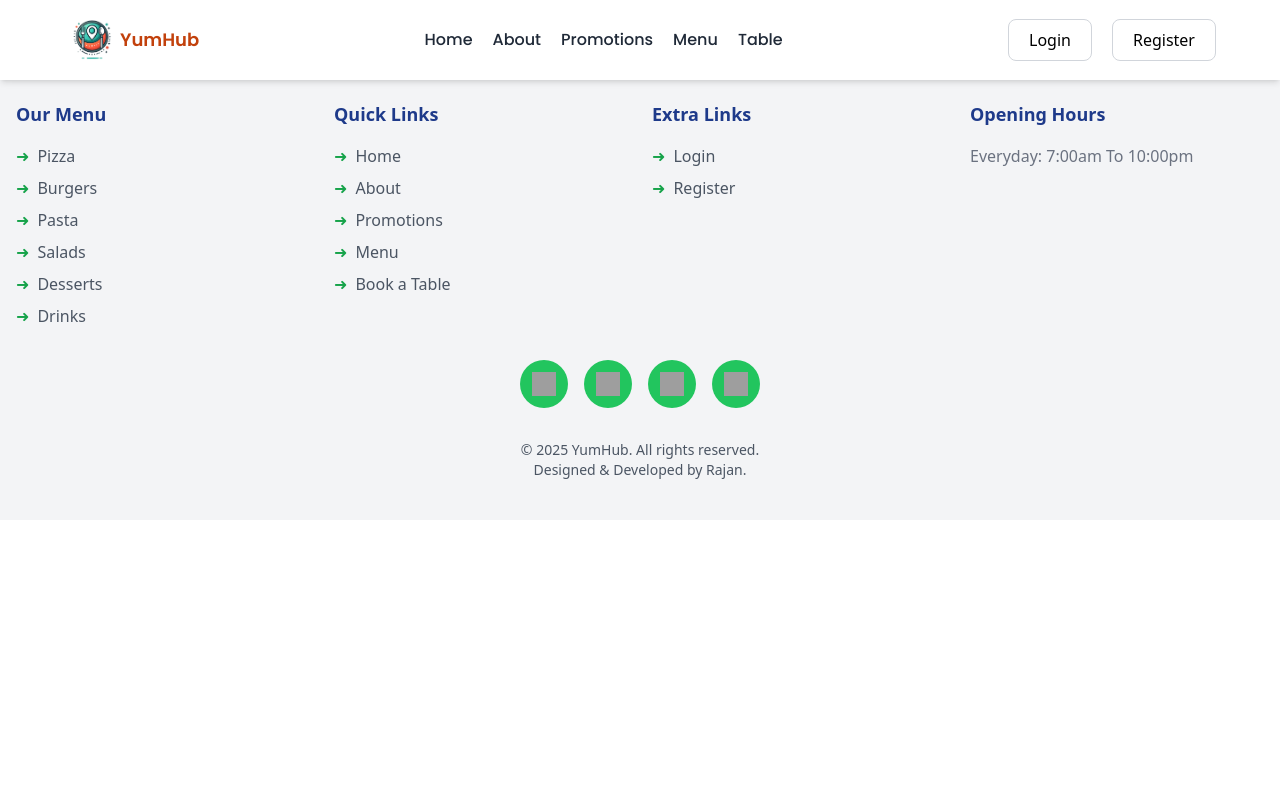
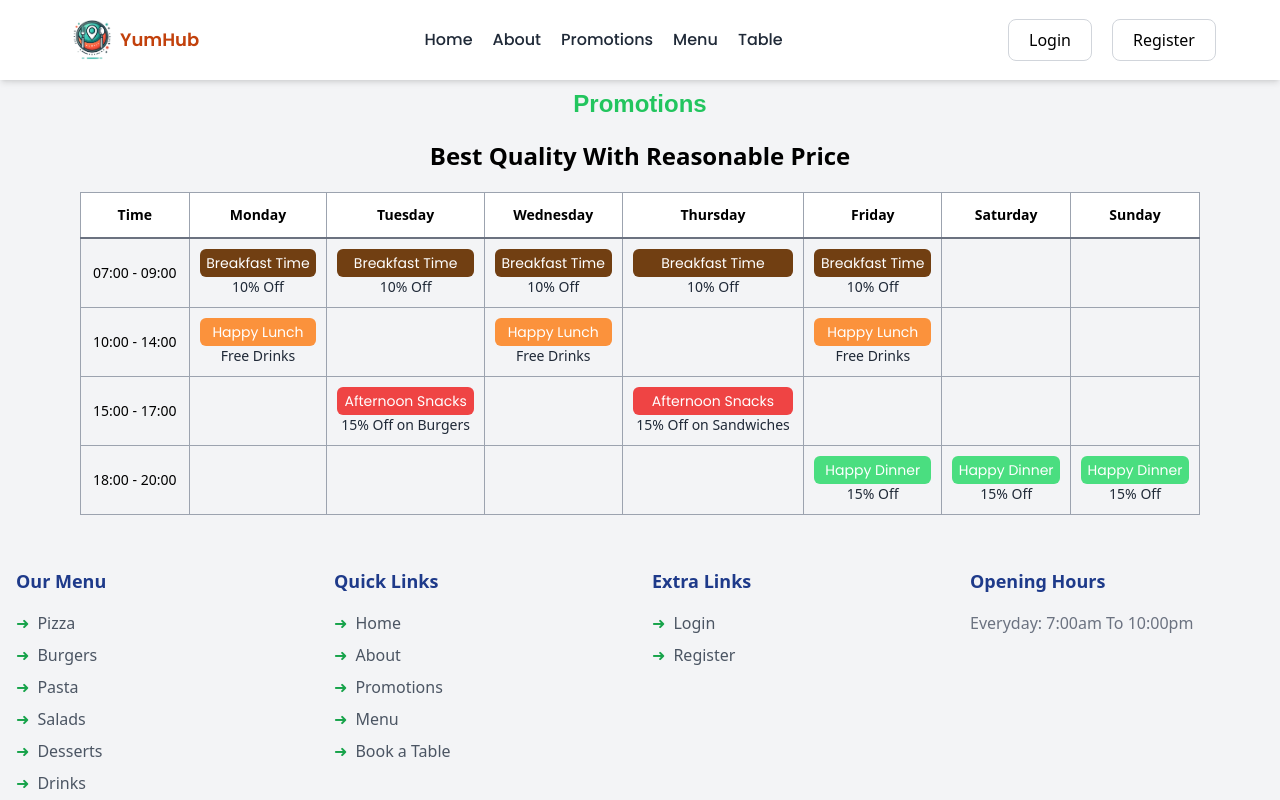
Before and after one commit to Rajan2784/FoodOrderingSystem, a React (Vite) app: page /promotions in a window 1280 px wide. Shown: the top 800 px of the page. Built offline with nearby package versions, Linux system fonts and the light colour scheme; grey boxes are pictures that could not be loaded; a web font is replaced by a local one.

Commit message:
Promotions table created

```diff
--- a/src/App.jsx
+++ b/src/App.jsx
@@ -4,11 +4,12 @@ import MenuPage from "./pages/MenuPage";
 import Header from "./components/Header/Header";
 import Footer from "./components/Footer/Footer";
 import About from "./pages/About";
+import Promotions from "./pages/Promotions";
 
 function App() {
   return (
     <div className="relative">
-      <div className="container px-20 pt-12 pb-3 bg-gray-200 mx-auto">
+      <div className="container px-20 pt-12 pb-3 bg-gray-100 mx-auto">
         <Router>
           <div className="fixed w-full left-0 top-0 z-50">
             <Header />
@@ -16,6 +17,7 @@ function App() {
           <Routes>
             <Route path="/" element={<Home />} />
             <Route path="/about" element={<About />} />
+            <Route path="/promotions" element={<Promotions />} />
             <Route path="/menu" element={<MenuPage />} />
           </Routes>
         </Router>
--- a/src/index.css
+++ b/src/index.css
@@ -5,3 +5,7 @@
 @tailwind base;
 @tailwind components;
 @tailwind utilities;
+
+.table-class td{
+    padding: 10px;
+}
--- /dev/null
+++ b/src/pages/Promotions.jsx
@@ -0,0 +1,139 @@
+import React from "react";
+
+const Promotions = () => {
+  return (
+    <div>
+      <h1 className="text-center mt-10 text-2xl font-playwrite font-semibold text-green-500">
+        Promotions
+      </h1>
+      <h1 className="text-center mt-5 text-2xl font-sans font-semibold">
+        Best Quality With Reasonable Price
+      </h1>
+      <div className="mt-5">
+        <table className="w-full border border-gray-300 table-auto text-center table-class text-sm">
+          <thead>
+            <tr className="border-b-2 border-gray-500">
+              <th className="border border-gray-400 bg-white px-2 py-3">Time</th>
+              <th className="border border-gray-400 bg-white px-2 py-3">Monday</th>
+              <th className="border border-gray-400 bg-white px-2 py-3">Tuesday</th>
+              <th className="border border-gray-400 bg-white px-2 py-3">Wednesday</th>
+              <th className="border border-gray-400 bg-white px-2 py-3">Thursday</th>
+              <th className="border border-gray-400 bg-white px-2 py-3">Friday</th>
+              <th className="border border-gray-400 bg-white px-2 py-3">Saturday</th>
+              <th className="border border-gray-400 bg-white px-2 py-3">Sunday</th>
+            </tr>
+          </thead>
+          <tbody>
+            <tr>
+              <td className="border border-gray-400">07:00 - 09:00</td>
+              <td className="border p-2 border-gray-400">
+                <p className="bg-yellow-900 rounded-md font-poppins p-1 text-white ">
+                  Breakfast Time
+                </p>
+                <p className="text-center text-sm text-gray-800">10% Off</p>
+              </td>
+              <td className="border p-2 border-gray-400">
+                <p className="bg-yellow-900 rounded-md font-poppins p-1 text-white ">
+                  Breakfast Time
+                </p>
+                <p className="text-center text-sm text-gray-800">10% Off</p>
+              </td>
+              <td className="border p-2 border-gray-400">
+                <p className="bg-yellow-900 rounded-md font-poppins p-1 text-white ">
+                  Breakfast Time
+                </p>
+                <p className="text-center text-sm text-gray-800">10% Off</p>
+              </td>
+              <td className="border p-2 border-gray-400">
+                <p className="bg-yellow-900 rounded-md font-poppins p-1 text-white ">
+                  Breakfast Time
+                </p>
+                <p className="text-center text-sm text-gray-800">10% Off</p>
+              </td>
+              <td className="border p-2 border-gray-400">
+                <p className="bg-yellow-900 rounded-md font-poppins p-1 text-white ">
+                  Breakfast Time
+                </p>
+                <p className="text-center text-sm text-gray-800">10% Off</p>
+              </td>
+              <td className="border border-gray-400"></td>
+              <td className="border border-gray-400"></td>
+            </tr>
+            <tr>
+              <td className="border border-gray-400">10:00 - 14:00</td>
+              <td className="border border-gray-400">
+                <p className="bg-orange-400 rounded-md font-poppins p-1 text-white ">
+                  Happy Lunch
+                </p>
+                <p className="text-center text-sm text-gray-800">Free Drinks</p>
+              </td>
+              <td className="border border-gray-400"></td>
+              <td className="border border-gray-400">
+                <p className="bg-orange-400 rounded-md font-poppins p-1 text-white ">
+                  Happy Lunch
+                </p>
+                <p className="text-center text-sm text-gray-800">Free Drinks</p>
+              </td>
+              <td className="border border-gray-400"></td>
+              <td className="border border-gray-400">
+                <p className="bg-orange-400 rounded-md font-poppins p-1 text-white">
+                  Happy Lunch
+                </p>
+                <p className="text-center text-sm text-gray-800">Free Drinks</p>
+              </td>
+              <td className="border border-gray-400"></td>
+              <td className="border border-gray-400"></td>
+            </tr>
+            <tr>
+              <td className="border border-gray-400">15:00 - 17:00</td>
+              <td className="border border-gray-400"></td>
+              <td className="border border-gray-400">
+                <p className="bg-red-500 rounded-md font-poppins p-1 text-white">
+                  Afternoon Snacks
+                </p>
+                <p className="text-center text-sm text-gray-800">15% Off on Burgers</p>
+              </td>
+              <td className="border border-gray-400"></td>
+              <td className="border border-gray-400">
+                <p className="bg-red-500 rounded-md font-poppins p-1 text-white">
+                  Afternoon Snacks
+                </p>
+                <p className="text-center text-sm text-gray-800">15% Off on Sandwiches</p>
+              </td>
+              <td className="border border-gray-400"></td>
+              <td className="border border-gray-400"></td>
+              <td className="border border-gray-400"></td>
+            </tr>
+            <tr>
+              <td className="border border-gray-400">18:00 - 20:00</td>
+              <td className="border border-gray-400"></td>
+              <td className="border border-gray-400"></td>
+              <td className="border border-gray-400"></td>
+              <td className="border border-gray-400"></td>
+              <td className="border border-gray-400">
+                <p className="bg-green-400 rounded-md font-poppins p-1 text-white">
+                  Happy Dinner
+                </p>
+                <p className="text-center text-sm text-gray-800">15% Off</p>
+              </td>
+              <td className="border border-gray-400">
+                <p className="bg-green-400 rounded-md font-poppins p-1 text-white">
+                  Happy Dinner
+                </p>
+                <p className="text-center text-sm text-gray-800">15% Off</p>
+              </td>
+              <td className="border border-gray-400">
+                <p className="bg-green-400 rounded-md font-poppins p-1 text-white">
+                  Happy Dinner
+                </p>
+                <p className="text-center text-sm text-gray-800">15% Off</p>
+              </td>
+            </tr>
+          </tbody>
+        </table>
+      </div>
+    </div>
+  );
+};
+
+export default Promotions;
```
